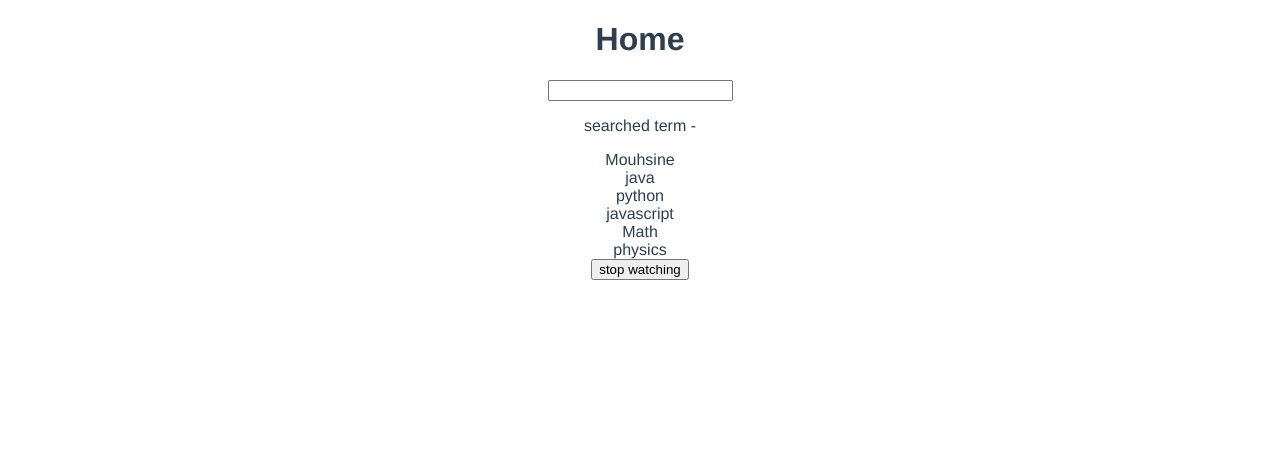
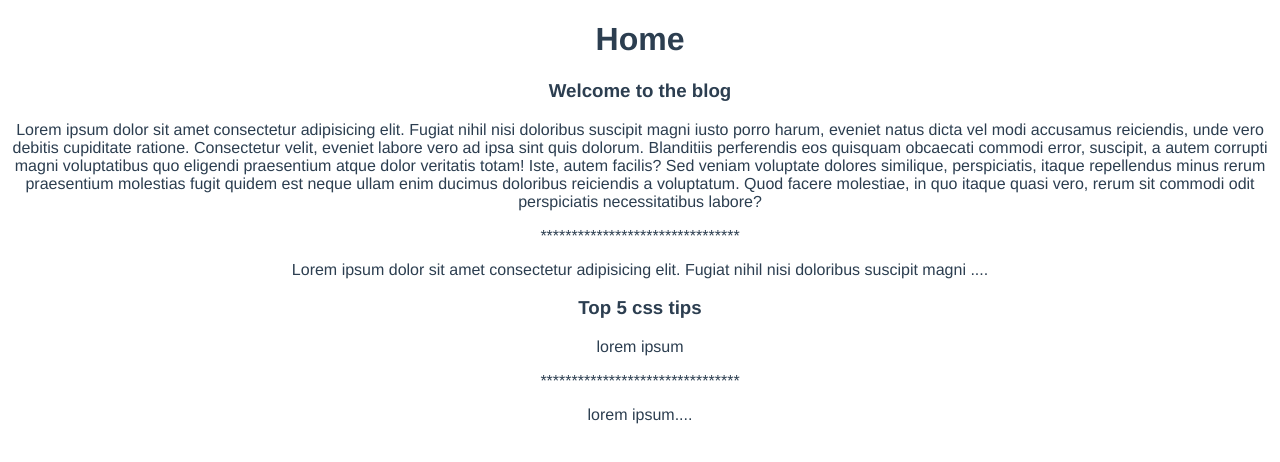
Before and after one commit to mouhsineelachbi/Dogo_Blog, a Vue app: page / in a window 1280 px wide. Shown: the top 462 px of the page. Built offline with nearby package versions, Linux system fonts and the light colour scheme.

Commit message:
use props and substring for snippet post body

```diff
--- /dev/null
+++ b/src/components/PostList.vue
@@ -0,0 +1,28 @@
+<template>
+    <div class="post-list">
+        <div v-for="post in posts" :key="post.id">
+            <SinglePost :post="post"/>
+        </div>
+    </div>
+</template>
+
+<script>
+
+import SinglePost from './SinglePost.vue';
+
+export default {
+    props: ['posts'],
+    components: { SinglePost },
+    // if we want to use props in the setup we do what comming
+    setup(props){
+        props.posts.forEach(element => {
+            console.log(element.title);
+        });
+    }
+
+}
+</script>
+
+<style>
+
+</style>
--- /dev/null
+++ b/src/components/SinglePost.vue
@@ -0,0 +1,29 @@
+<template>
+    <div class="post">
+        <h3>{{ post.title }}</h3>
+        <p>{{ post.body }} </p>
+        ********************************
+        <p>{{ snippet }}</p>
+
+    </div>
+
+</template>
+
+<script>
+import { computed } from 'vue'
+export default {
+    props: ['post'],
+    setup (props) {
+        const snippet = computed(()=>{
+            return props.post.body.substring(0,100) + '....';
+        })
+
+        return { snippet }
+    }
+
+}
+</script>
+
+<style>
+
+</style>
--- a/src/views/Home.vue
+++ b/src/views/Home.vue
@@ -1,55 +1,25 @@
 <template>
   <div class="home">
       <h1> Home </h1>
-      <input type="text" v-model="search">
-      <p> searched term -  {{ search }}</p>
-
-      <div v-for="name in matching" :key="name">
-        {{ name }}
-      </div>
-
-      <button @click="handleClick">stop watching</button>
-
+      <PostList :posts="posts"/>
   </div>
 </template>
 
 <script>
+import PostList from '../components/PostList.vue'
 import { computed, reactive, ref, watch, watchEffect } from 'vue';
 
 
 export default {
   name: 'Home',
+  components: { PostList },
   setup () {
+    const posts = ref([
+      { title: 'Welcome to the blog', body: 'Lorem ipsum dolor sit amet consectetur adipisicing elit. Fugiat nihil nisi doloribus suscipit magni iusto porro harum, eveniet natus dicta vel modi accusamus reiciendis, unde vero debitis cupiditate ratione. Consectetur velit, eveniet labore vero ad ipsa sint quis dolorum. Blanditiis perferendis eos quisquam obcaecati commodi error, suscipit, a autem corrupti magni voluptatibus quo eligendi praesentium atque dolor veritatis totam! Iste, autem facilis? Sed veniam voluptate dolores similique, perspiciatis, itaque repellendus minus rerum praesentium molestias fugit quidem est neque ullam enim ducimus doloribus reiciendis a voluptatum. Quod facere molestiae, in quo itaque quasi vero, rerum sit commodi odit perspiciatis necessitatibus labore?', id: 1 },
+      { title: 'Top 5 css tips', body: 'lorem ipsum' , id: 2 },
+    ]);
 
-    let search = ref('');
-
-    // watch(search, ()=> console.log('watch function ran'))
-
-    // watchEffect(()=>{
-    //   console.log('watchEffect function is ran '+search.value);
-    // })
-
-
-    // How to stop watch or watchEffect is to invoke them by
-    const Stopwatch = watch(search, ()=> console.log('watch function ran'))
-    const StopwatchEffect = watchEffect(()=>{ console.log('watchEffect function is ran '+search.value); });
-
-    function handleClick() {
-      Stopwatch();
-      StopwatchEffect();
-    }
-    // End stop watch and watchEffect
-
-    let names = ref(['Mouhsine', 'java', 'python', 'javascript', 'Math', 'physics'])
-
-    let matching = computed( () => {
-      return names.value.filter( name => {
-        return name.includes(search.value);
-
-      })
-    })
-
-    return {  search, names, matching, handleClick }
+    return { posts }
   }
 }
 </script>
```
